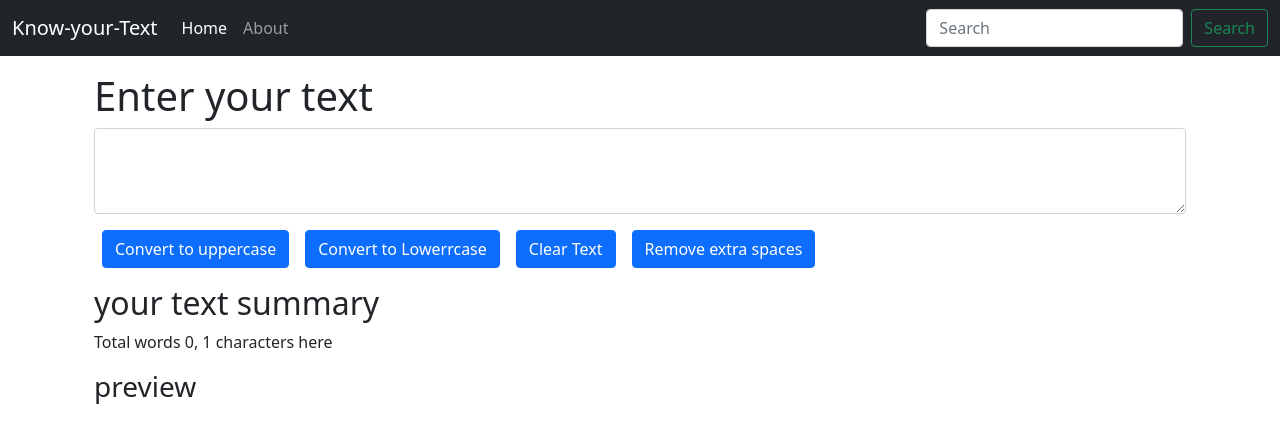
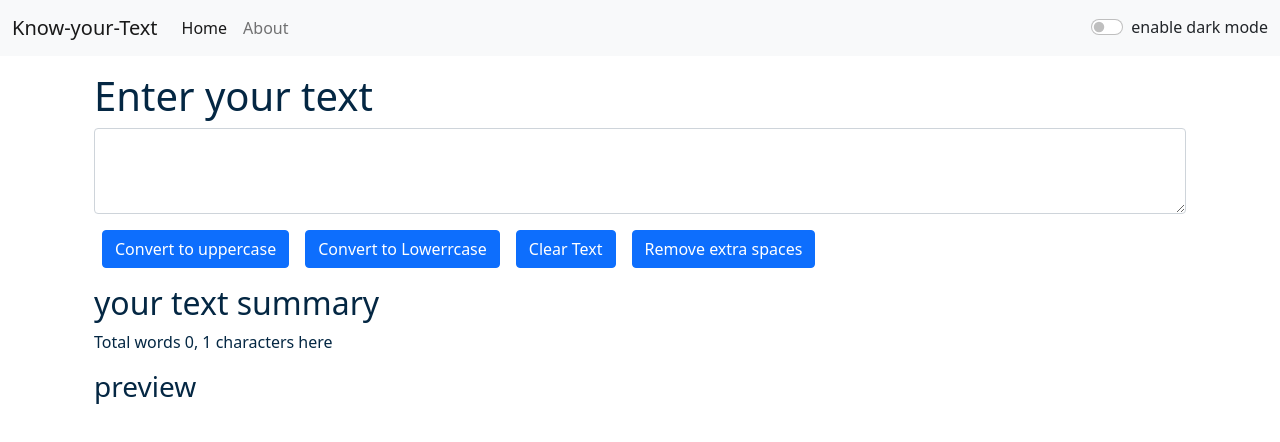
Before and after one commit to krishkprawat/know-your-text, a React (Create React App) app in the folder knowtext/: page / in a window 1280 px wide. Shown: the top 442 px of the page. Built offline with nearby package versions, Linux system fonts and the light colour scheme.

Commit message:
dark mode

```diff
--- a/knowtext/src/App.js
+++ b/knowtext/src/App.js
@@ -1,14 +1,26 @@
 import Navbar from "./components/Navbar";
 import "./App.css";
 import Textform from "./components/Textform";
-//import Textform from "./components/about";
+//import About from "./components/about";
+import React, { useState } from "react";
 
 function App() {
+  const [mode, setMode] = useState("light");
+
+  const toggleMode = () => {
+    if (mode === "light") {
+      setMode("dark");
+      document.body.style.backgroundColor = "#042743";
+    } else {
+      setMode("light");
+      document.body.style.backgroundColor = "white";
+    }
+  };
   return (
     <>
-      <Navbar title="Know-your-Text" />
+      <Navbar title="Know-your-Text" mode={mode} toggleMode={toggleMode} />
       <div className="container my-3">
-        <Textform heading="Enter your text" />
+        <Textform heading="Enter your text" mode={mode} />
       </div>
     </>
   );
--- a/knowtext/src/components/Navbar.js
+++ b/knowtext/src/components/Navbar.js
@@ -3,7 +3,9 @@
 
 function Navbar(props) {
   return (
-    <nav className="navbar navbar-expand-lg navbar-dark bg-dark">
+    <nav
+      className={`navbar navbar-expand-lg navbar-${props.mode} bg-${props.mode}`}
+    >
       <div className="container-fluid">
         <a className="navbar-brand" href="/">
           {props.title}
@@ -32,17 +34,24 @@
               </a>
             </li>
           </ul>
-          <form className="d-flex">
+          <div
+            class={`form-check form-switch text-${
+              props.mode === "light" ? "dark" : "light"
+            }`}
+          >
             <input
-              className="form-control me-2"
-              type="search"
-              placeholder="Search"
-              aria-label="Search"
+              className="form-check-input"
+              onClick={props.toggleMode}
+              type="checkbox"
+              id="flexSwitchCheckDefault"
             />
-            <button className="btn btn-outline-success" type="submit">
-              Search
-            </button>
-          </form>
+            <label
+              className="form-check-label"
+              Htmlfor="flexSwitchCheckDefault"
+            >
+              enable dark mode
+            </label>
+          </div>
         </div>
       </div>
     </nav>
--- a/knowtext/src/components/Textform.js
+++ b/knowtext/src/components/Textform.js
@@ -30,13 +30,20 @@
 
   return (
     <>
-      <div className="container">
+      <div
+        className="container"
+        style={{ color: props.mode === "dark" ? "white" : "#042743" }}
+      >
         <h1>{props.heading}</h1>
         <div className="mb-3">
           <textarea
             className="form-control"
             value={text}
             onChange={handleChange}
+            style={{
+              backgroundColor: props.mode === "dark" ? "grey" : "white",
+              color: props.mode === "dark" ? "white" : "#042743",
+            }}
             id="myBox"
             rows="3"
           ></textarea>
@@ -54,7 +61,12 @@
           Remove extra spaces
         </button>
       </div>
-      <div className="container my-3">
+      <div
+        className="container my-3"
+        style={{
+          color: props.mode === "dark" ? "white" : "#042743",
+        }}
+      >
         <h2> your text summary</h2>
         <p>
           {" "}
--- a/knowtext/src/components/about.js
+++ b/knowtext/src/components/about.js
@@ -10,7 +10,7 @@
   const [btntext, setBtntext] = useState("Enable Dark Mode");
 
   const toggleStyle = () => {
-    if (myStyle.color == "white") {
+    if (myStyle.color === "white") {
       setMyStyle({
         color: "black",
         backgroundColor: "white",
```
